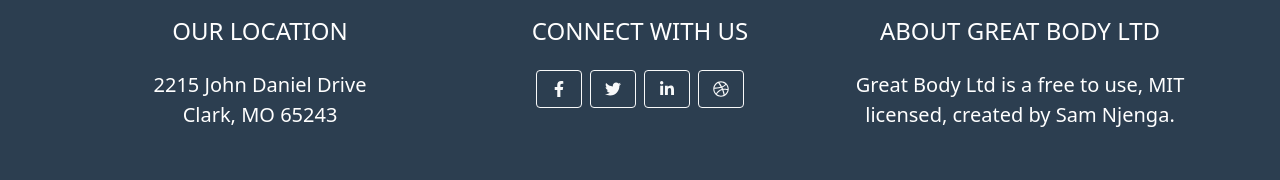
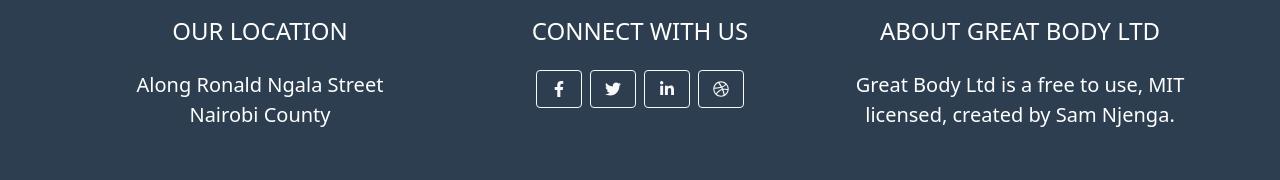
Before and after one commit to SamuelNjenga/workout-frontend, a React (Create React App) app: page / in a window 1280 px wide. Shown: the part 2592-2772 px from the top of the page. Built offline with nearby package versions, Linux system fonts and the light colour scheme; no server answers.

Commit message:
feat: modify Signup.js

```diff
--- a/src/components/footer/Footer.js
+++ b/src/components/footer/Footer.js
@@ -14,9 +14,9 @@ const Footer = () => {
             <div class='col-lg-4 mb-5 mb-lg-0'>
               <h4 class='text-uppercase mb-4'>Our Location</h4>
               <p class='lead mb-0'>
-                2215 John Daniel Drive
+              Along Ronald Ngala Street
                 <br />
-                Clark, MO 65243
+                Nairobi County
               </p>
             </div>
             {/* Footer Social Icons */}
--- a/src/components/signup/Signup.js
+++ b/src/components/signup/Signup.js
@@ -44,7 +44,7 @@ const SignupSchema = Yup.object().shape({
 })
 
 const notify = () =>
-  toast.success('Signed up successfully. You can now login.', {
+  toast.success('Signed up successfully. You can now login after paying membership fee.', {
     duration: 4000
   })
 
--- a/src/components/trainingSession/TrainingSession.js
+++ b/src/components/trainingSession/TrainingSession.js
@@ -93,7 +93,7 @@ const TrainingSession = ({ session }) => {
   const bookFunction = async (userId, newSession, quantity) => {
     try {
       const res = await bookSession({
-        userId: userId,
+        userId: +userId,
         newSession: newSession,
         quantity: quantity
       })
```
Also changed, not shown: src/components/login/Login.js (+7 -1 lines).
